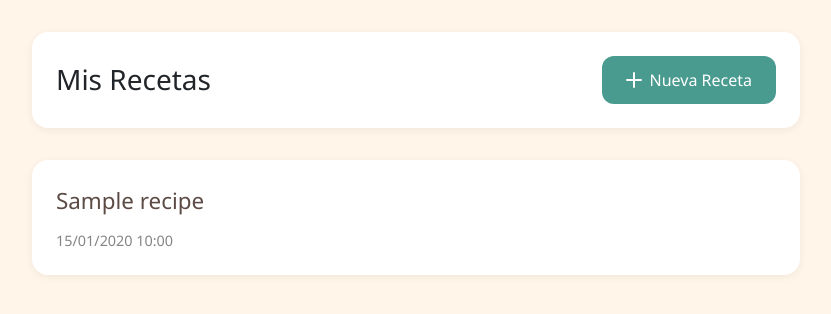
After one commit to leoruffini/yayarecetas, a FastAPI app: template templates/recipe_index.html in a window 1280 px wide. The commit adds this page. Shown: the top 314 px of the page, without its empty margins (224-1055 px from the left). Run offline with FastAPI, Linux system fonts and the light colour scheme; the template is opened without the code that fills it: most values are stand-ins (such as "Sample title", 1, 10 or a date in 2020); parts of the project's set-up code (start-up, migrations or seed data) failed here and were passed over.

Commit message:
Added index for user recipes

```diff
--- a/handlers/twilio_whatsapp_handler.py
+++ b/handlers/twilio_whatsapp_handler.py
@@ -145,12 +145,14 @@ class TwilioWhatsAppHandler:
 
             # Generate URL using slug
             transcription_url = f"{self.base_url}/yaya{user_id}/{recipe_slug}"
+            user_recipes_url = f"{self.base_url}/yaya{user_id}"
 
             # Always send the web link first
             await self.send_templated_message(
                 to_number,
                 "long_transcription_initial",
-                transcription_url=transcription_url
+                transcription_url=transcription_url,
+                user_recipes_url=user_recipes_url
             )
 
             # Then send the transcription (either full or split)
--- a/main.py
+++ b/main.py
@@ -224,5 +224,52 @@ async def home(request: Request, db: Session = Depends(get_db)):
         }
     )
 
+@app.get("/yaya{user_id}")
+async def get_user_recipes(
+    user_id: int,
+    request: Request,
+    db: Session = Depends(get_db)
+):
+    recipes = []
+    if user_id == 1:
+        sample_recipes = get_sample_recipes()
+        for recipe in sample_recipes:
+            recipes.append({
+                "title": recipe["title"],
+                "url": f"/yaya1/{recipe['slug']}",
+                "created_at": recipe["created_at"]
+            })
+    else:
+        # Get user from database
+        user = db.query(User).filter(User.id == user_id).first()
+        if not user:
+            return templates.TemplateResponse("recipe_index.html", {
+                "request": request,
+                "recipes": [],
+                "error_message": "Usuario no encontrado",
+                "whatsapp_link": WHATSAPP_LINK
+            })
+
+        # Get all messages for this user
+        messages = db.query(Message)\
+            .filter(Message.phone_number == user.phone_number)\
+            .order_by(Message.created_at.desc())\
+            .all()
+
+        for message in messages:
+            first_line = message.text.splitlines()[0].replace('# ', '') if message.text else "Sin título"
+            recipes.append({
+                "title": first_line,
+                "url": f"/yaya{user_id}/{message.slug}",
+                "created_at": message.created_at
+            })
+
+    return templates.TemplateResponse("recipe_index.html", {
+        "request": request,
+        "recipes": recipes,
+        "error_message": None,
+        "whatsapp_link": WHATSAPP_LINK
+    })
+
 # Retrieve database info
 print(f"CONNECTED TO DATABASE: {DATABASE_URL}")
--- a/templates/home.html
+++ b/templates/home.html
@@ -243,7 +243,7 @@
     {% if recent_recipes %}
     <div class="recipes-section">
         <div class="container">
-            <h2 class="display-5 text-center mb-5">Últimas recetas compartidas</h2>
+            <h2 class="display-5 text-center mb-5">Recetas destacadas</h2>
             <div class="row">
                 {% for recipe in recent_recipes %}
                 <div class="col-md-4">
--- /dev/null
+++ b/templates/recipe_index.html
@@ -0,0 +1,137 @@
+<!DOCTYPE html>
+<html lang="es">
+<head>
+    <meta charset="UTF-8">
+    <meta name="viewport" content="width=device-width, initial-scale=1.0">
+    <title>Mis Recetas | Yayarecetas</title>
+    <link href="https://cdn.jsdelivr.net/npm/bootstrap@5.3.2/dist/css/bootstrap.min.css" rel="stylesheet">
+    <style>
+        :root {
+            --brand-pink: #F8D7D0;
+            --brand-pink-dark: #E5B3AA;
+            --brand-teal: #4A9B8F;
+            --brand-teal-dark: #3D7D73;
+            --brand-cream: #FFF5E9;
+            --brand-brown: #5C4B45;
+        }
+
+        body {
+            background-color: var(--brand-cream);
+            font-family: 'Segoe UI', system-ui, -apple-system, sans-serif;
+        }
+
+        .recipes-container {
+            max-width: 800px;
+            margin: 2rem auto;
+            padding: 0 1rem;
+        }
+
+        .header {
+            background: white;
+            padding: 1.5rem;
+            border-radius: 16px;
+            margin-bottom: 2rem;
+            box-shadow: 0 2px 8px rgba(0, 0, 0, 0.06);
+            display: flex;
+            align-items: center;
+            justify-content: space-between;
+        }
+
+        .recipe-card {
+            background: white;
+            border-radius: 16px;
+            box-shadow: 0 2px 8px rgba(0, 0, 0, 0.06);
+            padding: 1.5rem;
+            margin-bottom: 1rem;
+            transition: all 0.2s ease;
+        }
+
+        .recipe-card:hover {
+            transform: translateY(-2px);
+            box-shadow: 0 4px 12px rgba(0,0,0,0.1);
+        }
+
+        .recipe-link {
+            color: inherit;
+            text-decoration: none;
+            display: block;
+        }
+
+        .recipe-link:hover {
+            color: inherit;
+        }
+
+        .recipe-title {
+            font-size: 1.4rem;
+            font-weight: 500;
+            color: var(--brand-brown);
+            margin-bottom: 0.75rem;
+        }
+
+        .recipe-date {
+            font-size: 0.9rem;
+            color: #666;
+            opacity: 0.8;
+        }
+
+        .btn-nueva-receta {
+            background-color: var(--brand-teal);
+            color: white;
+            padding: 0.75rem 1.5rem;
+            border-radius: 12px;
+            display: inline-flex;
+            align-items: center;
+            gap: 0.5rem;
+            transition: all 0.2s ease;
+            text-decoration: none;
+            font-size: 1rem;
+        }
+
+        .btn-nueva-receta:hover {
+            background-color: var(--brand-teal-dark);
+            color: white;
+            transform: translateY(-1px);
+        }
+    </style>
+</head>
+<body>
+    <div class="recipes-container">
+        <div class="header">
+            <h1 class="h3 mb-0">Mis Recetas</h1>
+            <a href="{{ whatsapp_link }}" class="btn-nueva-receta">
+                <svg xmlns="http://www.w3.org/2000/svg" width="16" height="16" fill="currentColor" viewBox="0 0 16 16">
+                    <path d="M8 0a1 1 0 0 1 1 1v6h6a1 1 0 1 1 0 2H9v6a1 1 0 1 1-2 0V9H1a1 1 0 0 1 0-2h6V1a1 1 0 0 1 1-1"/>
+                </svg>
+                Nueva Receta
+            </a>
+        </div>
+
+        {% if error_message %}
+            <div class="error-message">
+                <h4>Lo sentimos</h4>
+                <p>{{ error_message }}</p>
+            </div>
+        {% else %}
+            {% if recipes %}
+                {% for recipe in recipes %}
+                    <a href="{{ recipe.url }}" class="recipe-link">
+                        <div class="recipe-card">
+                            <div class="recipe-title">{{ recipe.title }}</div>
+                            <div class="recipe-date">
+                                {{ recipe.created_at.strftime('%d/%m/%Y %H:%M') }}
+                            </div>
+                        </div>
+                    </a>
+                {% endfor %}
+            {% else %}
+                <div class="empty-state">
+                    <p>Aún no hay recetas guardadas</p>
+                    <a href="{{ whatsapp_link }}" class="btn-nueva-receta">
+                        Envía tu primera receta
+                    </a>
+                </div>
+            {% endif %}
+        {% endif %}
+    </div>
+</body>
+</html>
```
Also changed, not shown: message_templates.py (+9 -2 lines).
